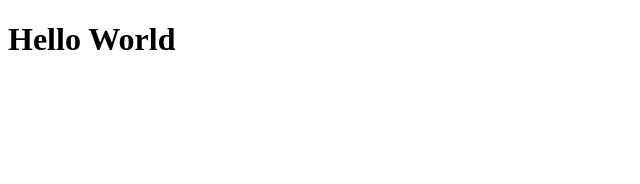
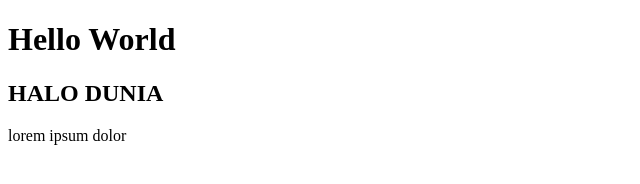
Before and after one commit to Danangkusuma/belajar-github, a plain HTML site: page index.html in a window 1280 px wide. Shown: the whole page, without its empty margins (0-640 px from the left). Drawn offline with Linux system fonts and the light colour scheme.

Commit message:
menambahkan heading2 dan paragraf

```diff
--- a/index.html
+++ b/index.html
@@ -6,5 +6,7 @@
   </head>
   <body>
     <h1>Hello World</h1>
+    <h2>HALO DUNIA</h2>
+    <p>lorem ipsum dolor</p>
   </body>
 </html>
```
